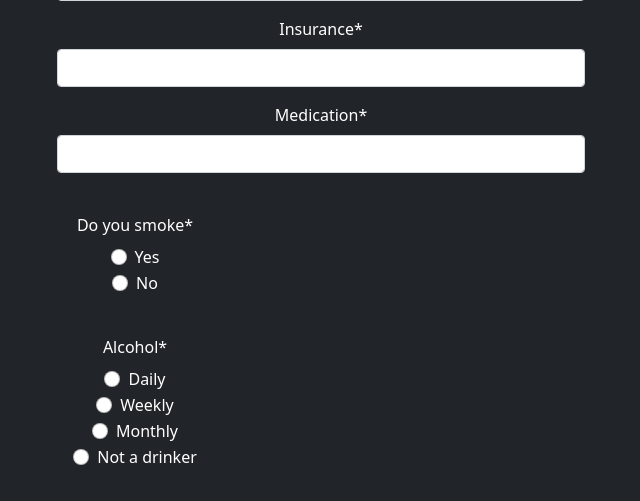
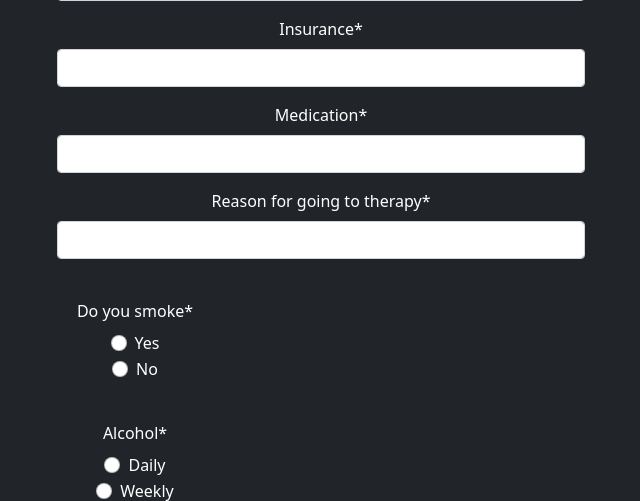
Before and after one commit to trnguyen1510/aura-therapy, a Django app: page /pi/ in a window 1280 px wide. Shown: the part 1119-1620 px from the top of the page, without its empty margins (40-680 px from the left). Run offline with Django 3.2, Linux system fonts and the light colour scheme; some libraries are stand-ins or nearby versions.

Commit message:
updated survey

```diff
--- a/personal_info/models.py
+++ b/personal_info/models.py
@@ -19,6 +19,7 @@
     emergency_contact_relationship = models.CharField(max_length=30)
     insurance = models.CharField(max_length=30)
     medication = models.CharField(max_length=100)
+    reason_for_going_to_therapy = models.CharField(max_length=500)
 
     Do_you_smoke = (
     ("Yes", "Yes"),
--- a/personal_info/templates/personal_info/pi.html
+++ b/personal_info/templates/personal_info/pi.html
@@ -125,6 +125,9 @@
           <div class="form-group col-md-6 mb-0">
             {{ form.medication|as_crispy_field }}
           </div>
+          <div class="form-group col-md-6 mb-0">
+            {{ form.reason_for_going_to_therapy|as_crispy_field }}
+          </div>
           <br>
           <div class="form-group col-md-2 mb-0">
             {{ form.Do_you_smoke|as_crispy_field }}
```
